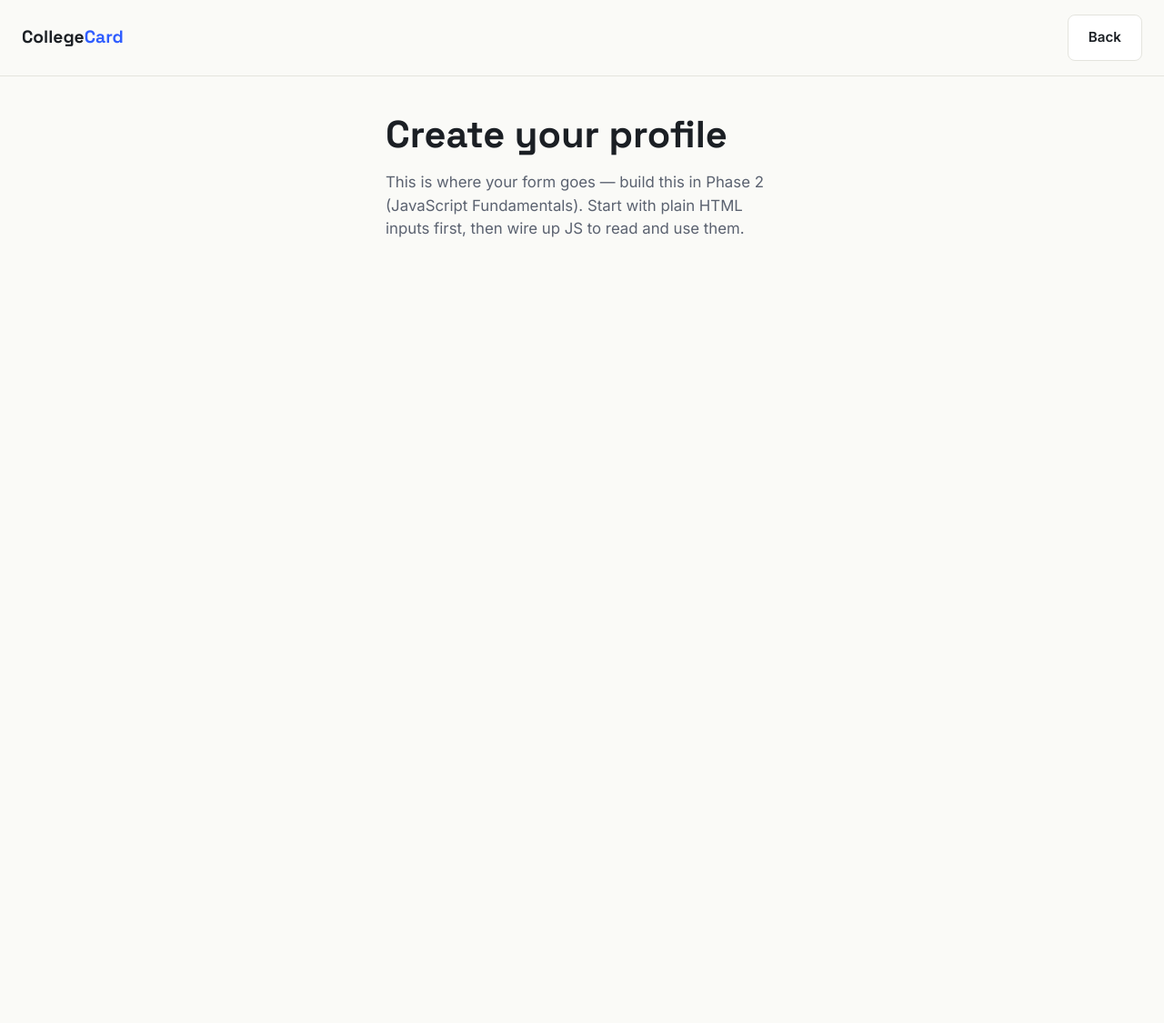
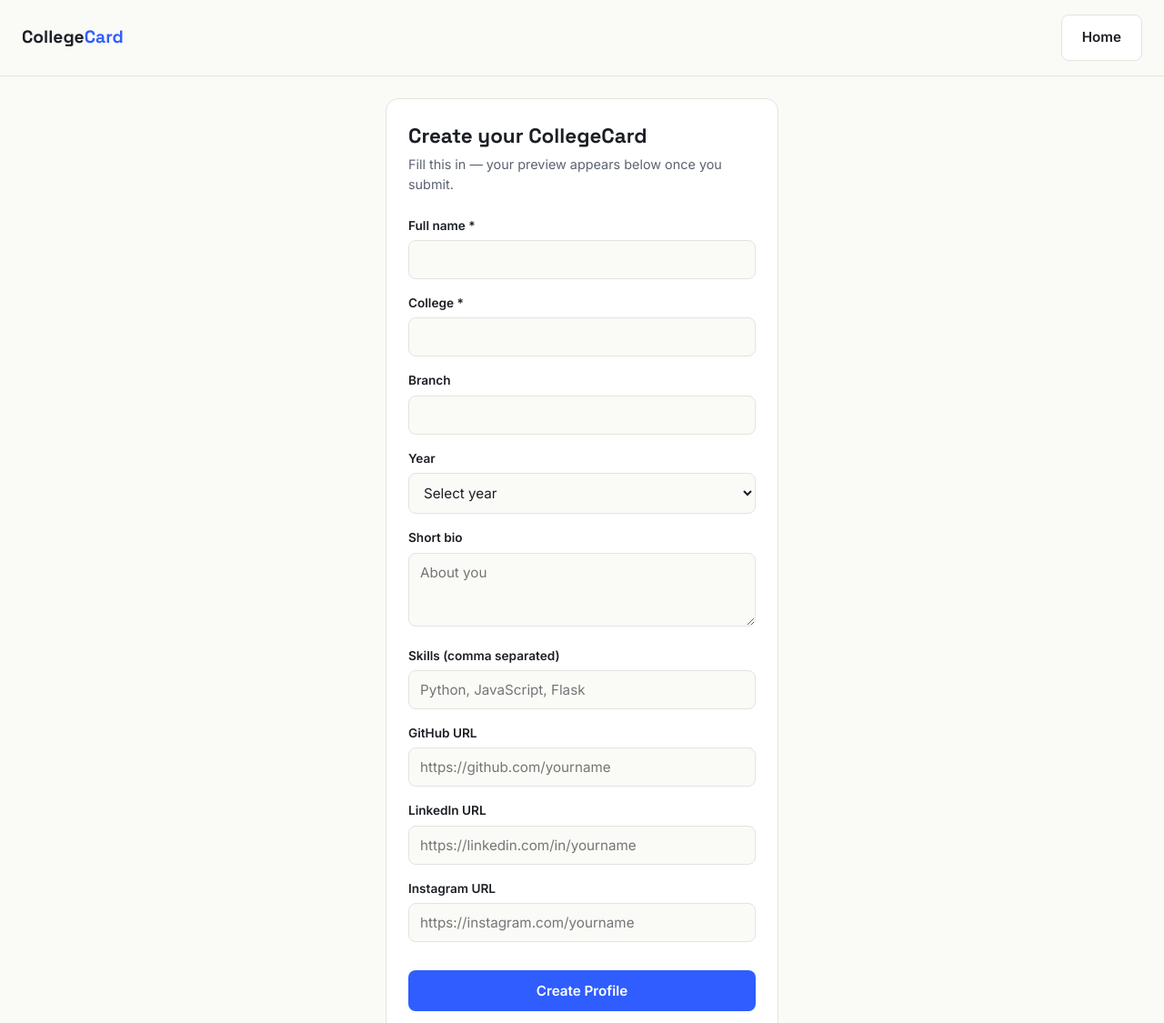
Before and after one commit to quietbuildervivek/DIGI-CARD, a plain HTML site: page create-profile.html in a window 1280 px wide. Shown: the top 1125 px of the page at 91% size. Before the commit the page ends 800 px from the top, so only its background shows below. Drawn offline with Linux system fonts and the light colour scheme; files that its build step writes are made by us from their sources.

Commit message:
Added create-profile  option

```diff
--- a/create-profile.html
+++ b/create-profile.html
@@ -12,21 +12,99 @@
 
   <nav class="navbar">
     <div class="logo">College<span>Card</span></div>
-    <a href="index.html" class="btn btn-secondary">Back</a>
+    <a href="index.html" class="btn btn-secondary">Home</a>
   </nav>
 
-  <section class="hero">
-    <h1>Create your profile</h1>
-    <p>This is where your form goes — build this in Phase 2 (JavaScript Fundamentals). Start with plain HTML inputs first, then wire up JS to read and use them.</p>
-  </section>
+  <!-- ================= FORM ================= -->
+  <div class="form-wrap">
+    <div class="form-card">
+      <h1>Create your CollegeCard</h1>
+      <p class="form-subtitle">Fill this in — your preview appears below once you submit.</p>
 
-  <!--
-    TODO (Phase 2):
-    - Add <form> with inputs: name, college, branch, year, bio, skills, github, linkedin, instagram
-    - Add a submit button
-    - In script.js: read values with querySelector, build a student object,
-      log it to console first before doing anything else with it.
-  -->
+      <form id="profile-form" novalidate>
 
+        <div class="field">
+          <label for="name">Full name *</label>
+          <input type="text" id="name" required>
+        </div>
+
+        <div class="field">
+          <label for="college">College *</label>
+          <input type="text" id="college" required>
+        </div>
+
+        <div class="field">
+          <label for="branch">Branch</label>
+          <input type="text" id="branch">
+        </div>
+
+        <div class="field">
+          <label for="year">Year</label>
+          <select id="year">
+            <option value="">Select year</option>
+            <option value="1st Year">1st Year</option>
+            <option value="2nd Year">2nd Year</option>
+            <option value="3rd Year">3rd Year</option>
+            <option value="4th Year">4th Year</option>
+          </select>
+        </div>
+
+        <div class="field">
+          <label for="bio">Short bio</label>
+          <textarea id="bio" rows="3" placeholder="About you"></textarea>
+        </div>
+
+        <div class="field">
+          <label for="skills">Skills (comma separated)</label>
+          <input type="text" id="skills" placeholder="Python, JavaScript, Flask">
+        </div>
+
+        <div class="field">
+          <label for="github">GitHub URL</label>
+          <input type="url" id="github" placeholder="https://github.com/yourname">
+        </div>
+
+        <div class="field">
+          <label for="linkedin">LinkedIn URL</label>
+          <input type="url" id="linkedin" placeholder="https://linkedin.com/in/yourname">
+        </div>
+
+        <div class="field">
+          <label for="instagram">Instagram URL</label>
+          <input type="url" id="instagram" placeholder="https://instagram.com/yourname">
+        </div>
+
+        <p id="form-error" class="error-text"></p>
+
+        <button type="submit" class="btn btn-primary btn-block">Create Profile</button>
+      </form>
+    </div>
+  </div>
+
+  <!-- ================= LIVE PREVIEW ================= -->
+  <!-- Same markup/classes as profile.html so the preview matches the real page exactly -->
+  <div class="profile-wrap hidden" id="profile-preview">
+    <div class="profile-card">
+
+      <div class="profile-photo" id="preview-photo"></div>
+
+      <h1 id="preview-name"></h1>
+      <p class="profile-meta" id="preview-meta"></p>
+
+      <p class="profile-bio" id="preview-bio"></p>
+
+      <div class="skills" id="preview-skills"></div>
+
+      <div class="social-links" id="preview-social"></div>
+
+      <div class="qr-area">
+        QR code will render here (Phase 8)
+      </div>
+
+    </div>
+    <p class="preview-hint">This is a live preview only — nothing is saved yet. Persistence comes in Phase 3.</p>
+  </div>
+
+  <script src="js/script.js"></script>
 </body>
 </html>
```
Also changed, not shown: index.html (+1 -0 lines).
